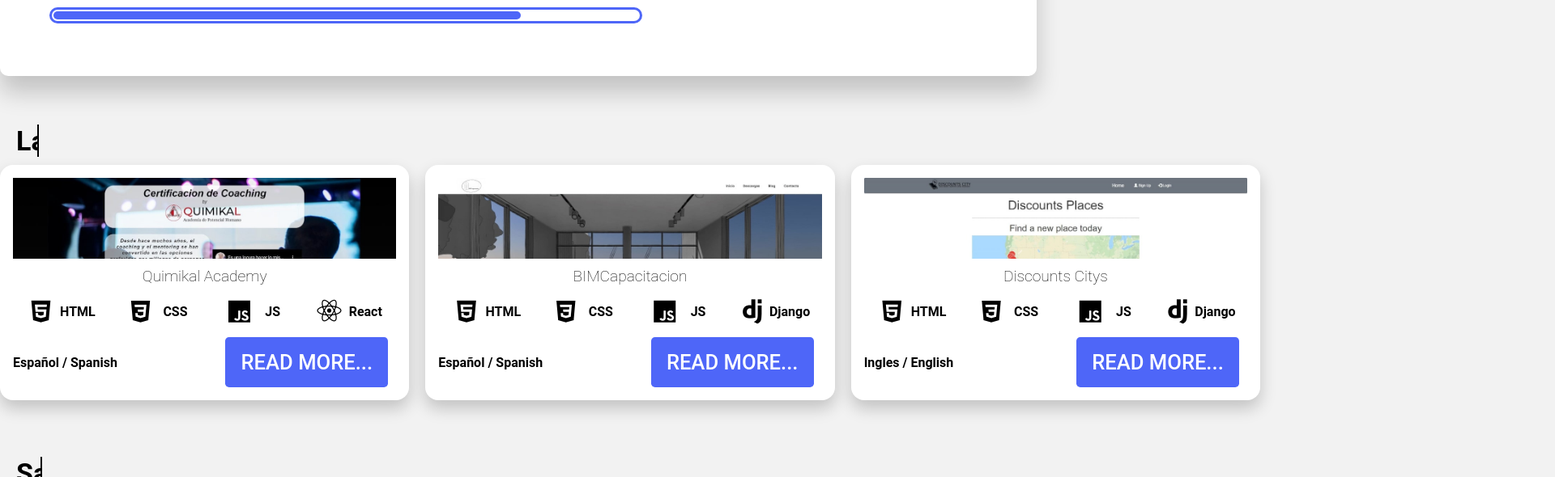
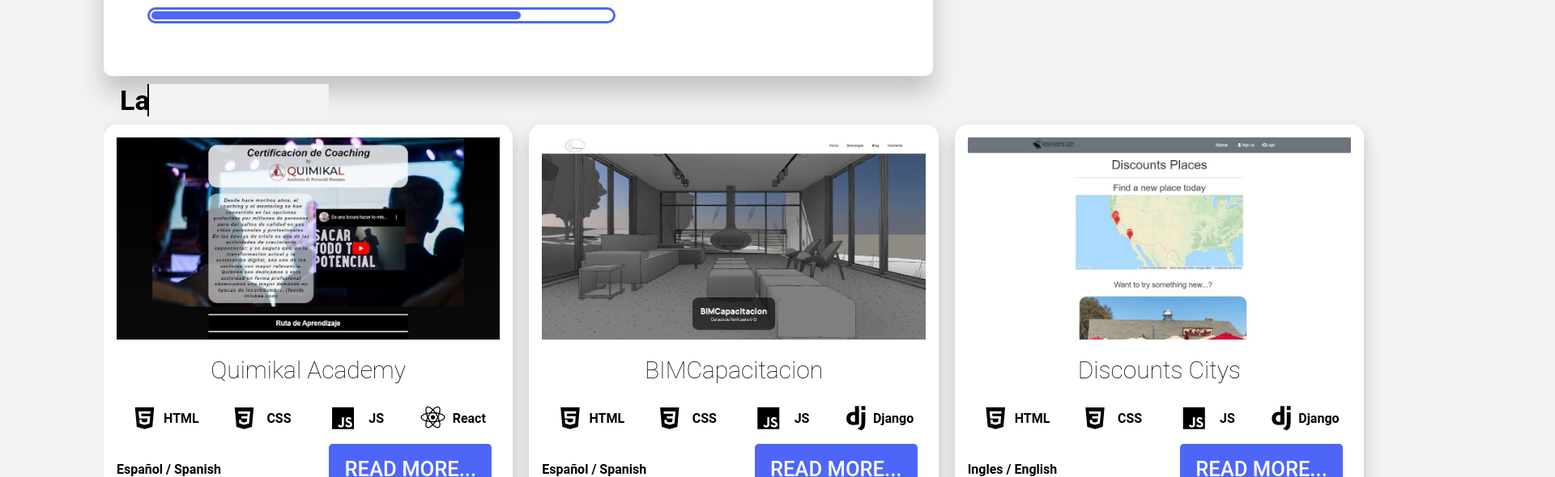
Before and after one commit to aramxD/portfoliov2, a React (Vite) app: page / in a window 1280 px wide. Shown: the part 2106-2696 px from the top of the page at 81% size, 1920 px wide, since content can reach past the window. Built offline with nearby package versions, Linux system fonts and the light colour scheme; no server answers.

Commit message:
ajustes styles

```diff
--- a/src/App.css
+++ b/src/App.css
@@ -1,5 +1,19 @@
 #root {
   /* max-width: 1280px; */
-  width: 100vw;
+  width: 80vw;
   text-align: center;
 }
+
+#contact {
+  /* max-width: 1280px; */
+  width: 100vw;
+
+}
+
+@media screen and (max-width: 800px) {
+  #root {
+
+    width: 100vw;
+    text-align: center;
+  }
+}
--- a/src/components/DevToCard.jsx
+++ b/src/components/DevToCard.jsx
@@ -29,7 +29,7 @@
 
   width: 100%;
   margin: 0.5rem 0;
-  height: 320px;
+  height: 500px;
 
   .project-card {
     display: flex;
@@ -43,7 +43,7 @@
   }
 
   .project-card-img {
-    height: 160px;
+    height: 250px;
     overflow: hidden;
     cursor: pointer;
   }
@@ -57,6 +57,7 @@
   .project-card-img > img {
     align-items: center;
     width: 100%;
+    border: 2px solid black;
   }
 
   .project-card h3 {
--- a/src/components/ProjectCard.jsx
+++ b/src/components/ProjectCard.jsx
@@ -62,7 +62,7 @@
   }
 
   .project-card-img {
-    height: 100px;
+    height: 250px;
     overflow: hidden;
     cursor: pointer;
   }
@@ -79,9 +79,10 @@
   }
 
   .project-card h3 {
-    font-size: 1.2rem;
+    font-size: 30px;
     font-weight: 200;
-    padding: 10px 0;
+
+    margin:20px 0;
   }
 
   .project p {
--- a/src/index.css
+++ b/src/index.css
@@ -22,6 +22,9 @@
   scroll-behavior: smooth;
 }
 body {
+
+
+  margin: 0 auto;
   background: #f2f2f2;
   font-family: "Roboto", sans-serif;
   display: flex;
--- a/src/sections/DevTo.jsx
+++ b/src/sections/DevTo.jsx
@@ -77,11 +77,25 @@
   margin:0 auto;
   width:100%;
 
-  .projectsTitle{
-    width:100%
+  .projectsTitle {
+    width: 100%;
+    margin:0;
   }
 
+  .project-list {
+    display: flex;
+    flex-wrap: wrap;
+    justify-content: space-evenly;
+    align-content: space-around;
+    align-items: center;
+    margin: 0;
+    width:100%;
+  }
+  article {
+    margin: 10px 0 30px 0;
+  }
   h2 {
+    font-size:34px;
     text-align:left;
     margin-left: 20px;
     float: left;
@@ -106,14 +120,5 @@
     }
   }
 
-  .project-list {
-    display: flex;
-    flex-wrap: wrap;
-    justify-content: space-evenly;
-    align-content: space-around;
-    align-items: center;
-    margin: 0;
-    width:100%;
-  }
 
 `;
--- a/src/sections/Projects.jsx
+++ b/src/sections/Projects.jsx
@@ -151,8 +151,8 @@
   flex-direction: column;
   align-items: flex-start;
   align-items: center;
-  margin: 50px auto;
-  width: 100%;
+  margin:0 auto;
+  width:100%;
 
   .projectGroup{
     margin: 10px auto;
@@ -168,8 +168,8 @@
     justify-content: space-evenly;
     align-content: space-around;
     align-items: center;
-    margin: 20px 0;
-    width: 100%;
+    margin: 0;
+    width:100%;
   }
 
   article {
```
